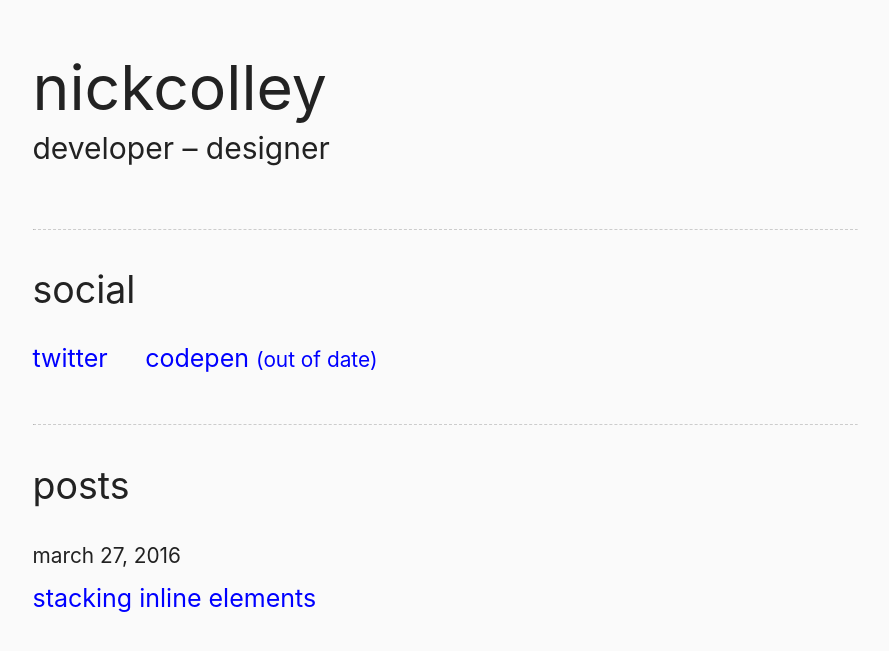
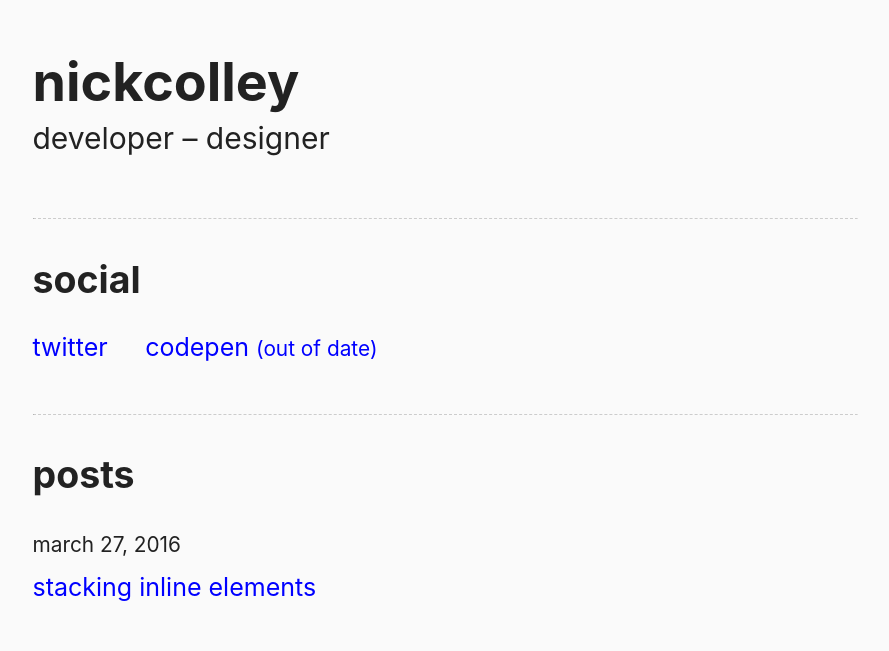
Before and after one commit to NickColley/nickcolley.co.uk, a Jekyll site: the page built from index.md, in a window 1280 px wide. Shown: the top 651 px of the page, without its empty margins (195-1084 px from the left). Built offline with Jekyll 4.4.1, drawn with Linux system fonts in a browser that asks for light colours.

Commit message:
Update type styles

```diff
--- a/_layouts/default.html
+++ b/_layouts/default.html
@@ -47,7 +47,7 @@
         margin-top: 0;
         margin-bottom: .5em;
         line-height: 1.2;
-        font-weight: normal;
+        font-weight: bold;
         word-break: break-word;
       }
 
@@ -92,7 +92,7 @@
       .highlight .language-css .m { color: #FFC107; }
 
       .heading {
-        font-size: 2.5rem;
+        font-size: 2.15rem;
         margin-bottom: 2.5rem;
       }
 
@@ -151,6 +151,7 @@
 
       .post-list-heading {
         font-size: 1rem;
+        font-weight: normal;
       }
 
       .post-heading {
```
